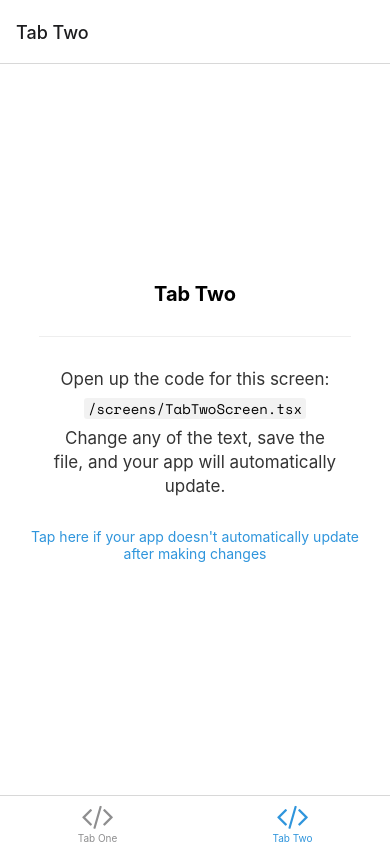
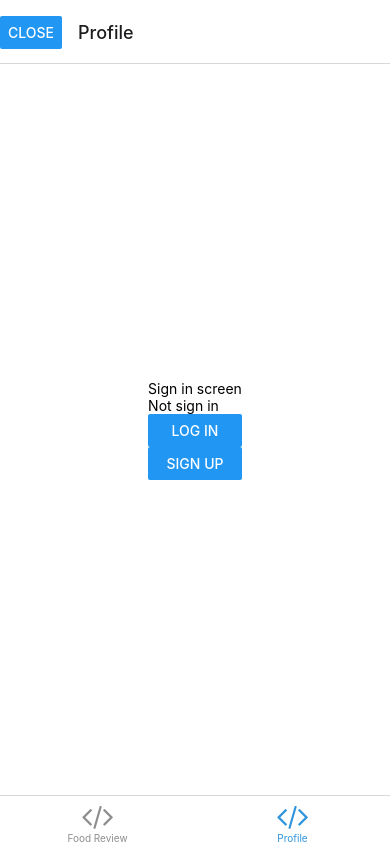
Before and after one commit to tanduynguyen/food-review-react-native, a React Native app: screen /TabTwo in a window 390 px wide. Built offline with nearby package versions, Linux system fonts and the light colour scheme; what expo-linking would draw is missing.

Commit message:
Add AuthScreen

```diff
--- a/components/Themed.tsx
+++ b/components/Themed.tsx
@@ -3,7 +3,7 @@
  * https://docs.expo.io/guides/color-schemes/
  */
 
-import { Text as DefaultText, View as DefaultView } from 'react-native';
+import { Text as DefaultText, View as DefaultView, Button as DefaultButton } from 'react-native';
 
 import Colors from '../constants/Colors';
 import useColorScheme from '../hooks/useColorScheme';
@@ -29,6 +29,7 @@ type ThemeProps = {
 
 export type TextProps = ThemeProps & DefaultText['props'];
 export type ViewProps = ThemeProps & DefaultView['props'];
+export type ButtonProps = ThemeProps & DefaultButton['props'];
 
 export function Text(props: TextProps) {
   const { style, lightColor, darkColor, ...otherProps } = props;
@@ -43,3 +44,10 @@ export function View(props: ViewProps) {
 
   return <DefaultView style={[{ backgroundColor }, style]} {...otherProps} />;
 }
+
+export function Button(props: ViewProps) {
+  const { style, lightColor, darkColor, ...otherProps } = props;
+  const backgroundColor = useThemeColor({ light: lightColor, dark: darkColor }, 'background');
+
+  return <DefaultButton style={[{ backgroundColor }, style]} {...otherProps} />;
+}
--- /dev/null
+++ b/context/AuthContext.tsx
@@ -0,0 +1,14 @@
+import React, { useState } from "react";
+
+const useValue = () => {
+    const [token, setToken] = useState('');
+    return {token, setToken };
+};
+
+const AuthContext = React.createContext({} as ReturnType<typeof useValue>);
+
+const AuthProvider = ({ children } : { children: any }) => {
+    return <AuthContext.Provider value={useValue()}></AuthContext.Provider>
+}
+
+export{ AuthContext, AuthProvider }
--- a/navigation/LinkingConfiguration.ts
+++ b/navigation/LinkingConfiguration.ts
@@ -22,7 +22,7 @@ const linking: LinkingOptions<RootStackParamList> = {
           },
           TabTwo: {
             screens: {
-              TabTwoScreen: 'two',
+              AuthScreen: 'two',
             },
           },
         },
--- a/navigation/index.tsx
+++ b/navigation/index.tsx
@@ -14,8 +14,8 @@ import Colors from '../constants/Colors';
 import useColorScheme from '../hooks/useColorScheme';
 import ModalScreen from '../screens/ModalScreen';
 import NotFoundScreen from '../screens/NotFoundScreen';
-import TabOneScreen from '../screens/TabOneScreen';
-import TabTwoScreen from '../screens/TabTwoScreen';
+import HomeScreen from '../screens/HomeScreen';
+import AuthScreen from '../screens/AuthScreen';
 import { RootStackParamList, RootTabParamList, RootTabScreenProps } from '../types';
 import LinkingConfiguration from './LinkingConfiguration';
 
@@ -64,9 +64,9 @@ function BottomTabNavigator() {
       }}>
       <BottomTab.Screen
         name="TabOne"
-        component={TabOneScreen}
+        component={HomeScreen}
         options={({ navigation }: RootTabScreenProps<'TabOne'>) => ({
-          title: 'Tab One',
+          title: 'Food Review',
           tabBarIcon: ({ color }) => <TabBarIcon name="code" color={color} />,
           headerRight: () => (
             <Pressable
@@ -86,9 +86,9 @@ function BottomTabNavigator() {
       />
       <BottomTab.Screen
         name="TabTwo"
-        component={TabTwoScreen}
+        component={AuthScreen}
         options={{
-          title: 'Tab Two',
+          title: 'Profile',
           tabBarIcon: ({ color }) => <TabBarIcon name="code" color={color} />,
         }}
       />
--- /dev/null
+++ b/screens/AuthScreen.tsx
@@ -0,0 +1,47 @@
+import { StyleSheet } from 'react-native';
+import { useLayoutEffect, useState } from 'react';
+import SignInScreen from './SigninScreen';
+import SignUpScreen from './SignupScreen';
+
+import EditScreenInfo from '../components/EditScreenInfo';
+import { Text, View } from '../components/Themed';
+import { Button } from "react-native";
+
+const AuthScreen = (props: any) => {
+  const [isSignIn, setIsSignIn] = useState(true)
+
+  useLayoutEffect(() => {
+      props.navigation.setOptions({
+          headerLeft: () => <Button title='Close' onPress={() => props.navigation.goBack() }></Button>
+      })
+  }, [props.navigation])
+
+  return (
+      <View style={styles.container}>
+      { isSignIn ? (
+          <SignInScreen onSignUp={ () => setIsSignIn(false) } />
+      ) : (
+          <SignUpScreen onSignIn={ () => setIsSignIn(true) } />
+      )}
+      </View>
+  )
+}
+
+export default AuthScreen;
+
+const styles = StyleSheet.create({
+  container: {
+    flex: 1,
+    alignItems: 'center',
+    justifyContent: 'center',
+  },
+  title: {
+    fontSize: 20,
+    fontWeight: 'bold',
+  },
+  separator: {
+    marginVertical: 30,
+    height: 1,
+    width: '80%',
+  },
+});
--- /dev/null
+++ b/screens/SigninScreen.tsx
@@ -0,0 +1,26 @@
+import { NavigationContainer, useNavigation } from '@react-navigation/native';
+import { useContext } from 'react';
+import { Button, Text, View } from 'react-native';
+
+import { AuthContext } from '../context/AuthContext';
+
+const SignInScreen = (props: any) => {
+    const {token, setToken} = useContext(AuthContext);
+    const navigation = useNavigation();
+
+    return (
+        <View>
+            <Text>Sign in screen</Text>
+            {token ? <Text>Signed in with token: {token}</Text> : <Text>Not sign in</Text> }
+
+            <Button title="Log in" onPress={() => {
+                setToken('a-token')
+                navigation.goBack()
+            }} />
+
+            <Button title="Sign up" onPress={props.onSignUp} />
+        </View>
+    )
+}
+
+export default SignInScreen;
--- /dev/null
+++ b/screens/SignupScreen.tsx
@@ -0,0 +1,12 @@
+import { Text, View, Button } from "react-native";
+
+const SignUpScreen = (props: any) => {
+    return (
+        <View>
+            <Text>Sign up screen</Text>
+            <Button title="Sign in" onPress={props.onSignIn} />
+        </View>
+    )
+};
+
+export default SignUpScreen ;
--- a/screens/TabTwoScreen.tsx
+++ /dev/null
@@ -1,31 +0,0 @@
-import { StyleSheet } from 'react-native';
-
-import EditScreenInfo from '../components/EditScreenInfo';
-import { Text, View } from '../components/Themed';
-
-export default function TabTwoScreen() {
-  return (
-    <View style={styles.container}>
-      <Text style={styles.title}>Tab Two</Text>
-      <View style={styles.separator} lightColor="#eee" darkColor="rgba(255,255,255,0.1)" />
-      <EditScreenInfo path="/screens/TabTwoScreen.tsx" />
-    </View>
-  );
-}
-
-const styles = StyleSheet.create({
-  container: {
-    flex: 1,
-    alignItems: 'center',
-    justifyContent: 'center',
-  },
-  title: {
-    fontSize: 20,
-    fontWeight: 'bold',
-  },
-  separator: {
-    marginVertical: 30,
-    height: 1,
-    width: '80%',
-  },
-});
```
Also changed, not shown: screens/HomeScreen.tsx (renamed from screens/TabOneScreen.tsx).
